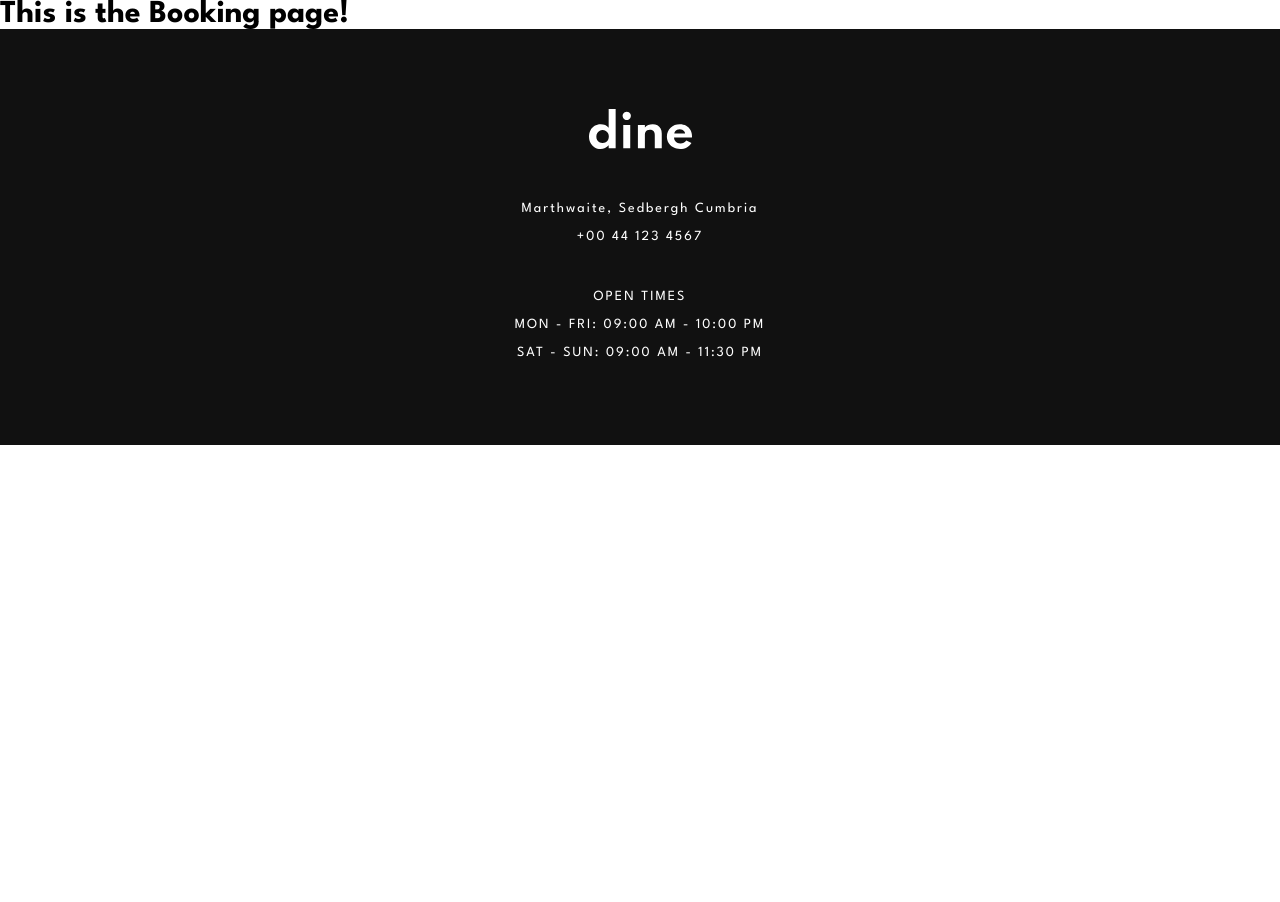
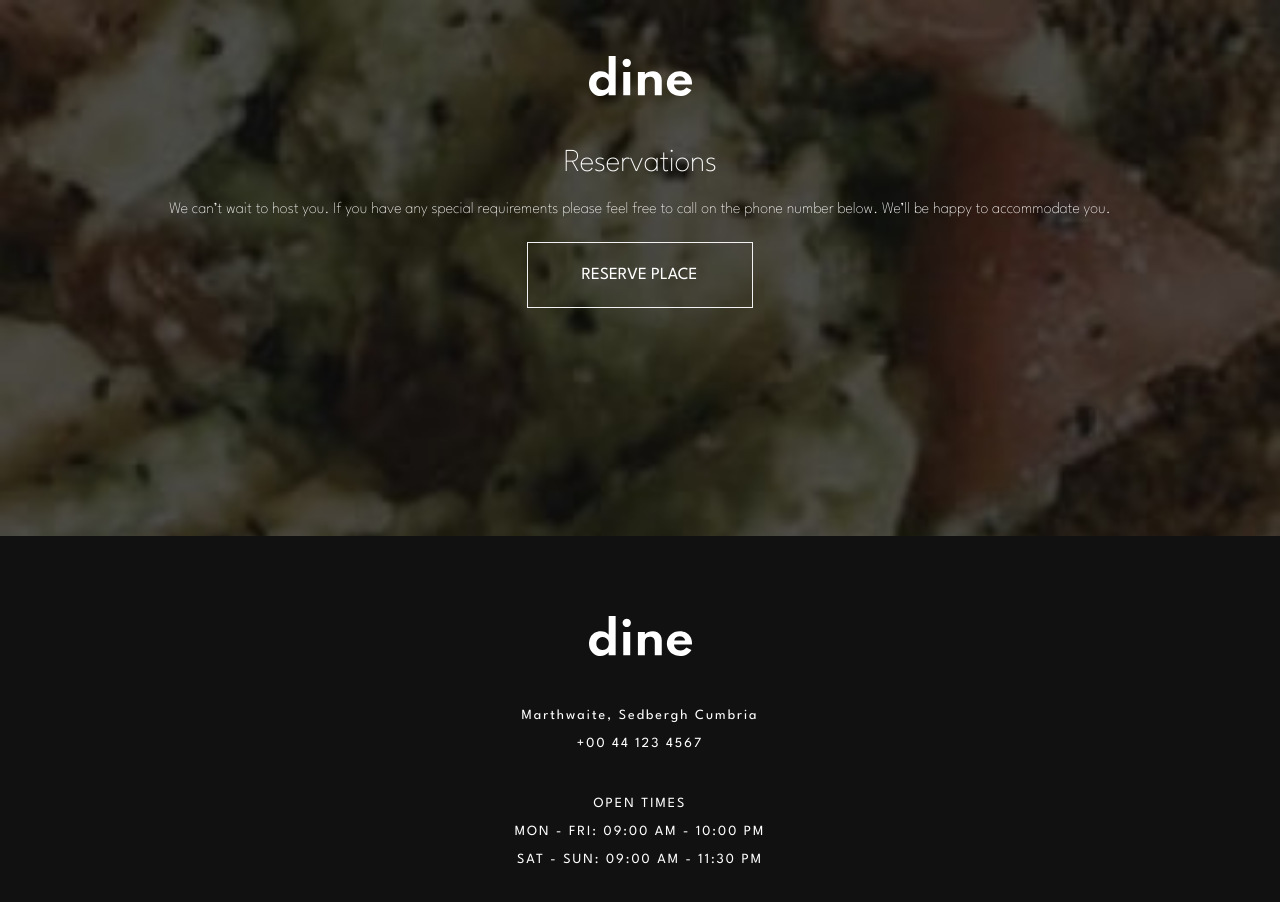
Before and after one commit to Oleksandr-Berd/dine_restourant, a React (Create React App) app: page /booking in a window 1280 px wide. Shown: the top 902 px of the page. Before the commit the page ends 800 px from the top, so only its background shows below. Built offline with nearby package versions, Linux system fonts and the light colour scheme.

Commit message:
hero booking is done

```diff
--- /dev/null
+++ b/src/components/BookingHero/BookingHero.tsx
@@ -0,0 +1,15 @@
+import * as SC from "./BookingHeroStyled"
+
+import backgroundImageMobile from "../../assets/images/booking/hero-bg-mobile.jpg"
+import {ReactComponent as LogoSvg} from "../../assets/images/logo.svg"
+
+const BookingHero = ():JSX.Element => {
+    return (<SC.CommonContainer image={backgroundImageMobile}>
+        <LogoSvg />
+        <SC.Title>Reservations</SC.Title>
+        <SC.Text>We can’t wait to host you. If you have any special requirements please feel free to call on the phone number below. We’ll be happy to accommodate you.</SC.Text>
+        <SC.ButtonLink href="#reserve">reserve place</SC.ButtonLink>
+    </SC.CommonContainer> );
+}
+
+export default BookingHero;
--- /dev/null
+++ b/src/components/BookingHero/BookingHeroStyled.ts
@@ -0,0 +1,57 @@
+import styled from "styled-components";
+
+interface IProps {
+  image?: string;
+}
+
+export const CommonContainer = styled.div<IProps>`
+  padding-top: 56px;
+  padding-bottom: 228px;
+  padding-right: ${(props) => props.theme.space[6]};
+  padding-left: ${(props) => props.theme.space[6]};
+
+  text-align: center;
+
+  background-image: url(${(props) => props.image});
+  background-size: cover;
+
+  color: ${(props) => props.theme.color.textSecondary};
+`;
+
+export const Title = styled.h2`
+  margin-top: 44px;
+  margin-bottom: 13px;
+
+  font-size: ${(props) => props.theme.size.M};
+  font-weight: ${(props) => props.theme.weight.light};
+  line-height: 1.25;
+  letter-spacing: -0.4px;
+`;
+
+export const Text = styled.p`
+  margin-bottom: 19px;
+
+  font-size: ${(props) => props.theme.size.N};
+  line-height: 1.63;
+  font-weight: ${(props) => props.theme.weight.light};
+`;
+
+export const ButtonLink = styled.a`
+display: inline-block;
+
+  padding-top: 25px;
+  padding-bottom: 23px;
+  padding-left: 54px;
+  padding-right: 55px;
+
+  text-decoration: none;
+  text-transform: uppercase;
+
+  font-family: ${(props) => props.theme.fontFamily.text};
+  font-size: 17px;
+  font-weight: ${(props) => props.theme.weight.normal};
+  color: ${(props) => props.theme.color.textSecondary};
+  line-height: 0.94;
+
+  border: 1px solid ${(props) => props.theme.color.backgroundSecondary};
+`;
--- a/src/pages/BookingPage/BookingPage.tsx
+++ b/src/pages/BookingPage/BookingPage.tsx
@@ -1,8 +1,9 @@
+import BookingHero from "components/BookingHero/BookingHero";
 import Footer from "components/Footer/Footer";
 
 const BookingPage = () => {
     return (<div>
-        <h1>This is the Booking page!</h1>
+        <BookingHero/>
         <Footer/>
         </div>);
 }
```
